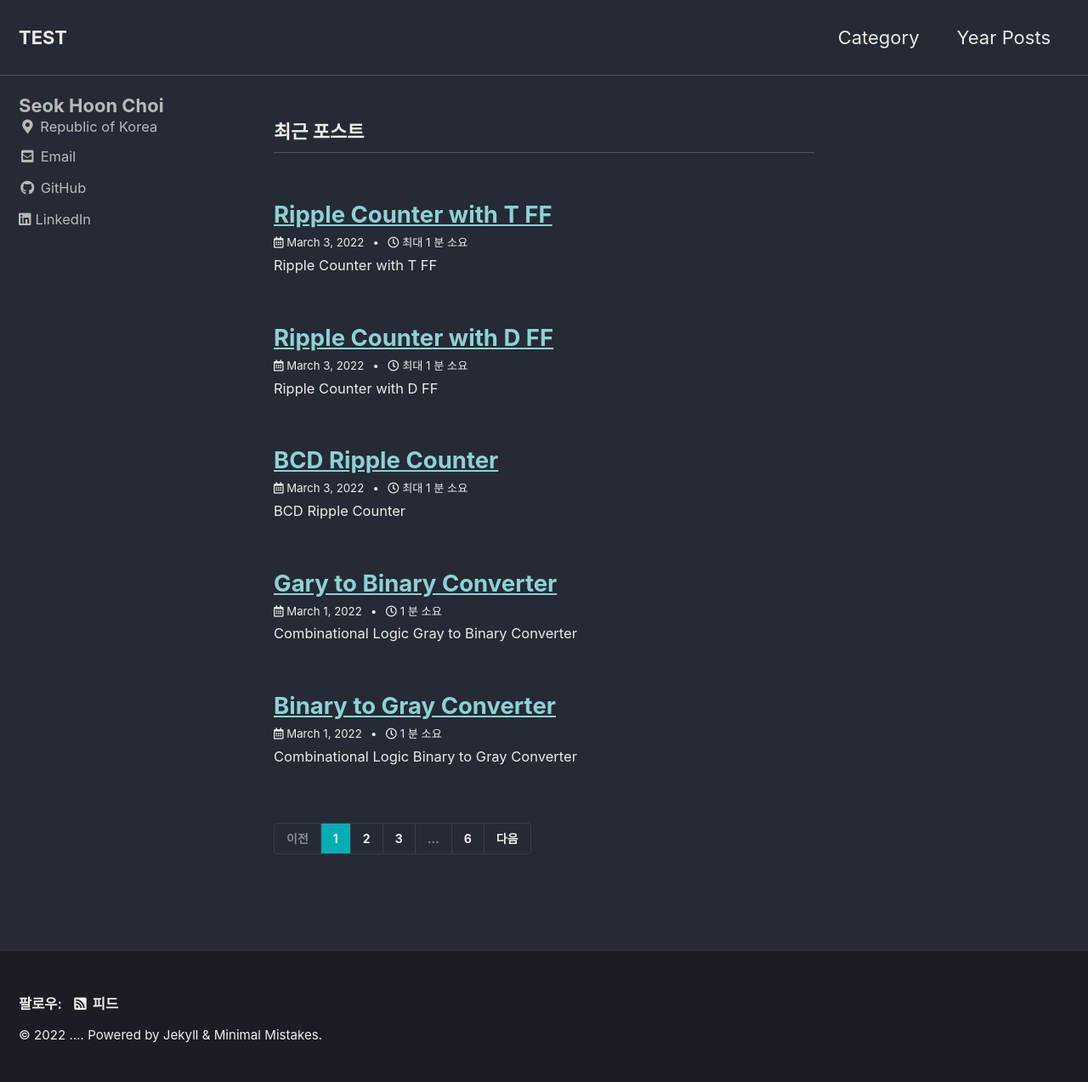
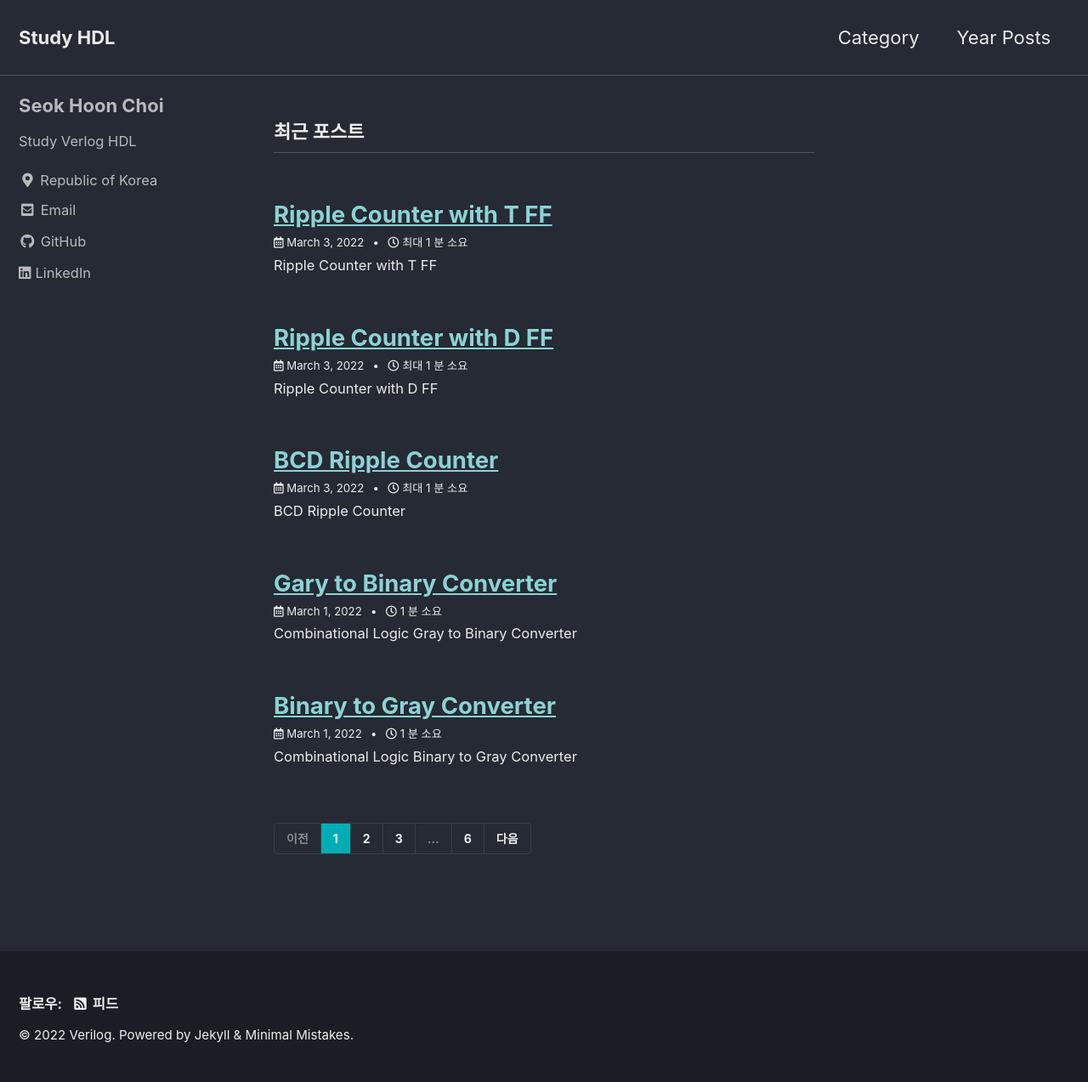
Before and after one commit to void7920/void7920.github.io, a Jekyll site: the page built from index.html, in a window 1280 px wide. Shown: the whole page at 85% size. Built offline with Jekyll 4.4.1, drawn with Linux system fonts in a browser that asks for light colours; cached includes are drawn as plain includes; the list of posts is cut into pages by our own code.

Commit message:
Update files

```diff
--- a/_config.yml
+++ b/_config.yml
@@ -16,10 +16,10 @@ minimal_mistakes_skin    : "dark" # "air", "aqua", "contrast", "dark", "default"
 
 # Site Settings
 locale                   : "ko-KR"
-title                    : "TEST"
+title                    : "Study HDL"
 title_separator          : "- - - -"
 subtitle                 : # site tagline that appears below site title in masthead
-name                     : "..."
+name                     : "Verilog"
 description              : # "An amazing website."
 url                      : "https://void7920.github.io"
 baseurl                  : # the subpath of your site, e.g. "/blog"
@@ -104,7 +104,7 @@ analytics:
 author:
   name             : Seok Hoon Choi
   avatar           : # path of avatar image, e.g. "/assets/images/bio-photo.jpg"
-  bio              : # "I am an **amazing** person."
+  bio              : "Study Verlog HDL"
   location         : "Republic of Korea"
   email            :
   links:
```
